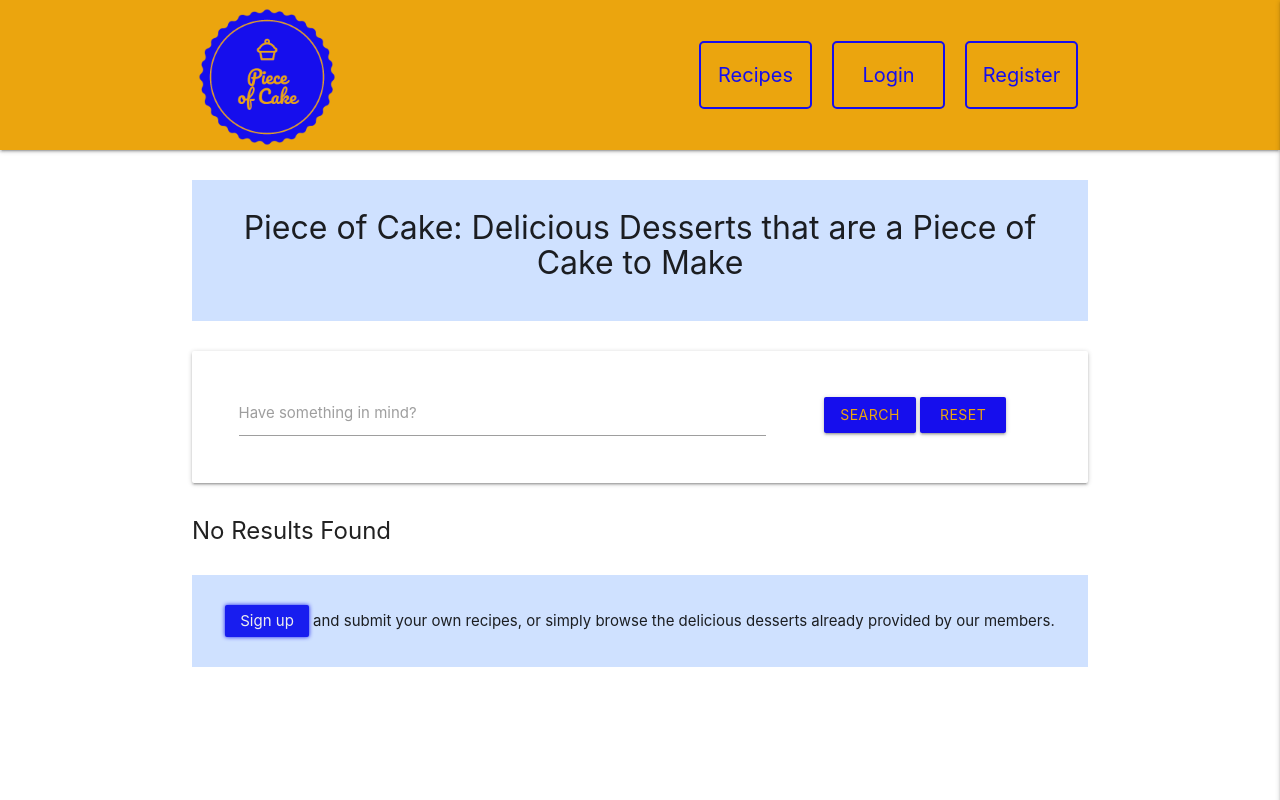
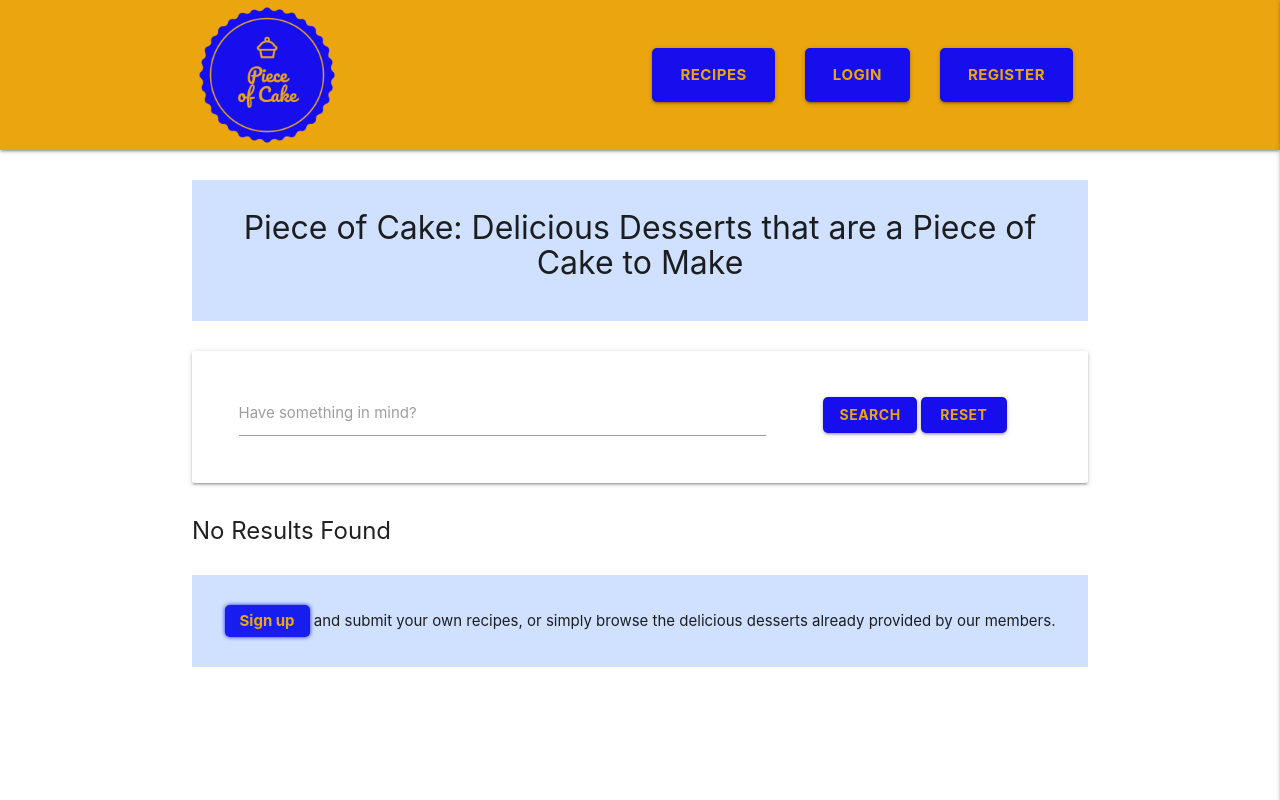
Before and after one commit to JimEv87/MS3, a Flask app: page / in a window 1280 px wide. Run offline with Flask 2, Linux system fonts and the light colour scheme; data that the repository does not hold is empty; some libraries are stand-ins or nearby versions.

Commit message:
buttons styled

```diff
--- a/static/css/style.css
+++ b/static/css/style.css
@@ -8,21 +8,21 @@
 }
 
 nav .brand-logo {
-    top: -45px;
+    top: -43px;
 }
 
 .nav-wrapper a {
-    color: #160eed;
-
+    color: #eba50e;
+    font-weight: bold;
 }
 
-.nav-wrapper li a {
-    border: 2px solid #160eed;
+.nav-wrapper .btn-large {
+    background-color: #160eed;
     border-radius: 5px;
-    margin: 10px;
-    min-width: 113px;
-    text-align: center;
-    font-size: 20px;
+}
+
+.nav-wrapper .btn-large:hover {
+    background-color: #040aba;
 }
 
 h1 {
@@ -65,6 +65,8 @@
     background-color: #160eed;
     color: #eba50e;
     margin-bottom: 3px;
+    border-radius: 5px;
+    font-weight: bold;
 }
 
 .search-btns:hover {
@@ -87,9 +89,10 @@
 
 .cta-btn {
     background-color: #225ef5;
-    border-radius: 2px;
+    border-radius: 5px;
     border: none;
-    color: #eeeeee;
+    color: #eba50e;
+    font-weight: bold;
     cursor: pointer;
     display: inline-block;
     padding: 5px 15px;
@@ -123,9 +126,3 @@
           align-items: center;
       }
 }
-
-@media (min-width: 992px) {
-        nav .brand-logo {
-        top: -29px;
-    }
-}
--- a/templates/base.html
+++ b/templates/base.html
@@ -25,14 +25,14 @@
                         alt=""></a>
                 <a href="#" data-target="mobile-demo" class="sidenav-trigger right"><i class="fas fa-bars"></i></a>
                 <ul class="right hide-on-med-and-down">
-                    <li><a href="{{ url_for('get_recipes') }}">Recipes</a></li>
+                    <li><a href="{{ url_for('get_recipes') }}" class="btn-large">Recipes</a></li>
                     {% if session.user %}
-                    <li><a href="{{ url_for('profile', username=session['user']) }}">Profile</a></li>
-                    <li><a href="{{ url_for('add_recipe') }}">Add Recipe</a></li>
-                    <li><a href="{{ url_for('logout') }}">Log Out</a></li>
+                    <li><a href="{{ url_for('profile', username=session['user']) }}" class="btn-large">Profile</a></li>
+                    <li><a href="{{ url_for('add_recipe') }}" class="btn-large">Add Recipe</a></li>
+                    <li><a href="{{ url_for('logout') }}" class="btn-large">Log Out</a></li>
                     {% else %}
-                    <li><a href="{{ url_for('login') }}">Login</a></li>
-                    <li><a href="{{ url_for('register') }}">Register</a></li>
+                    <li><a href="{{ url_for('login') }}" class="btn-large">Login</a></li>
+                    <li><a href="{{ url_for('register') }}" class="btn-large">Register</a></li>
                     {% endif %}
                 </ul>
             </div>
```
